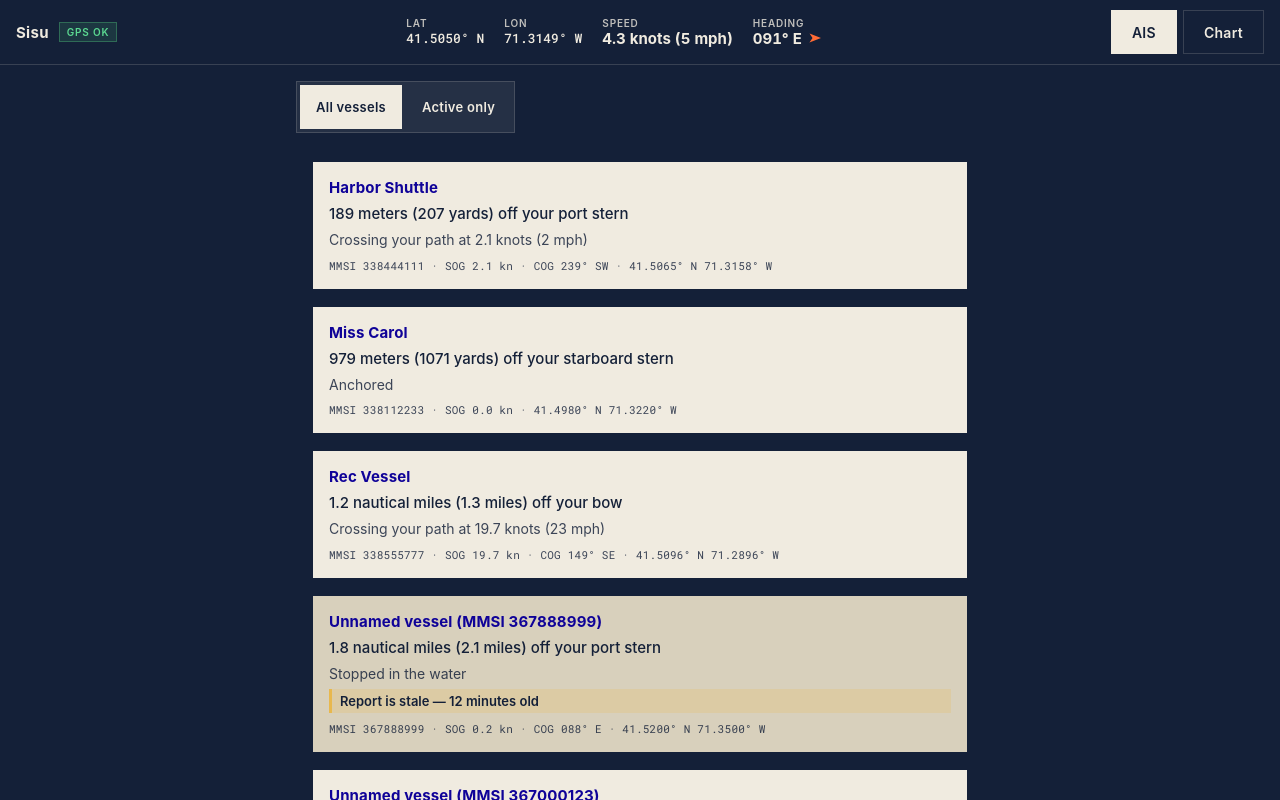
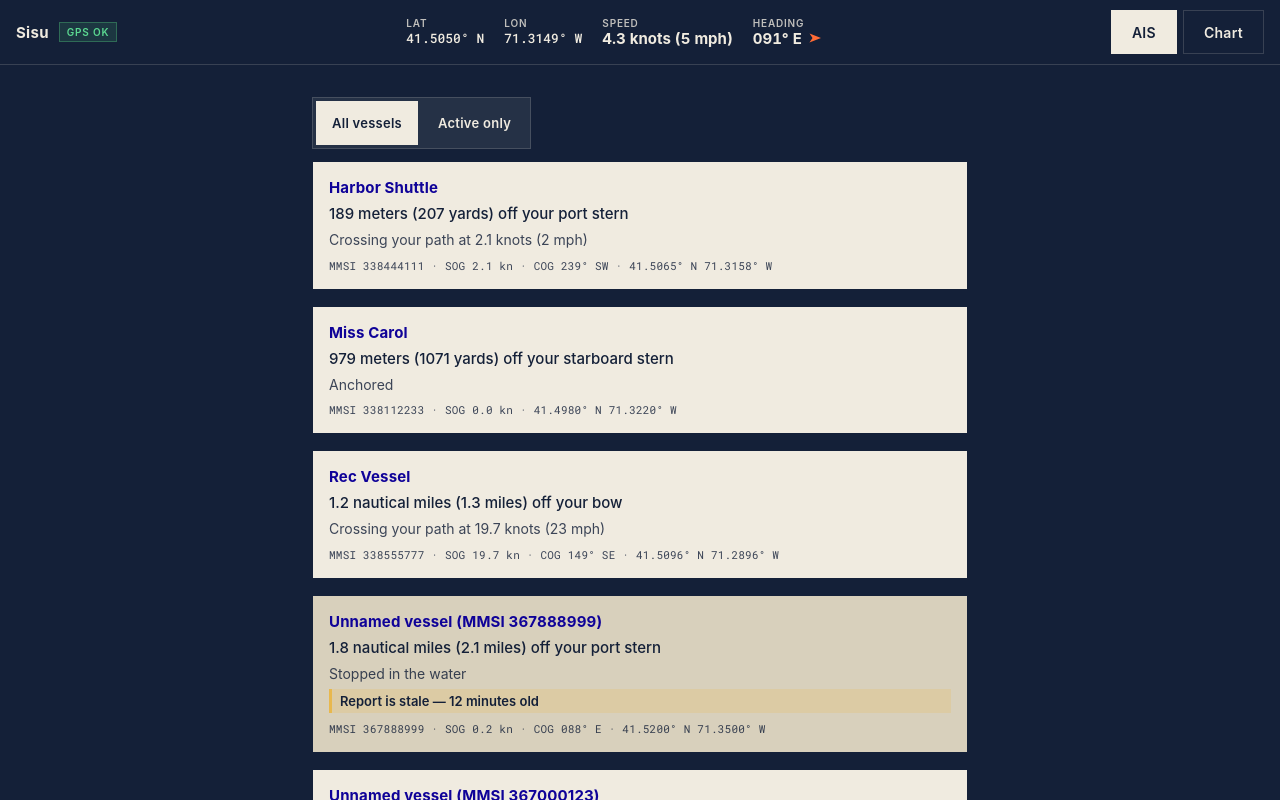
Before and after one commit to LauraHD17/zissou, a React (Vite) app: page / in a window 1280 px wide. Built offline with nearby package versions, Linux system fonts and the light colour scheme; no server answers; a web font is replaced by a local one.

Commit message:
Wrap filter bar and AIS list in shared panel so left edges align

```diff
--- a/src/components/AISList.tsx
+++ b/src/components/AISList.tsx
@@ -47,7 +47,7 @@ export function AISList() {
   const hiddenCount = allRows.length - visibleRows.length;
 
   return (
-    <>
+    <div className="ais-panel">
       <FilterBar filter={filter} onChange={setFilter} hiddenCount={hiddenCount} />
       {visibleRows.length === 0 ? (
         <div className="ais-empty">
@@ -72,7 +72,7 @@ export function AISList() {
           ))}
         </ul>
       )}
-    </>
+    </div>
   );
 }
 
--- a/src/styles/app.css
+++ b/src/styles/app.css
@@ -298,14 +298,18 @@ html, body, #root {
   color: var(--text-dim);
 }
 
+.ais-panel {
+  background: var(--bg-navy);
+  padding: 16px;
+}
+
 .ais-list {
   list-style: none;
   margin: 0;
+  padding: 0;
   display: flex;
   flex-direction: column;
   gap: 16px;
-  padding: 16px;
-  background: var(--bg-navy);
 }
 
 .ais-empty {
```
